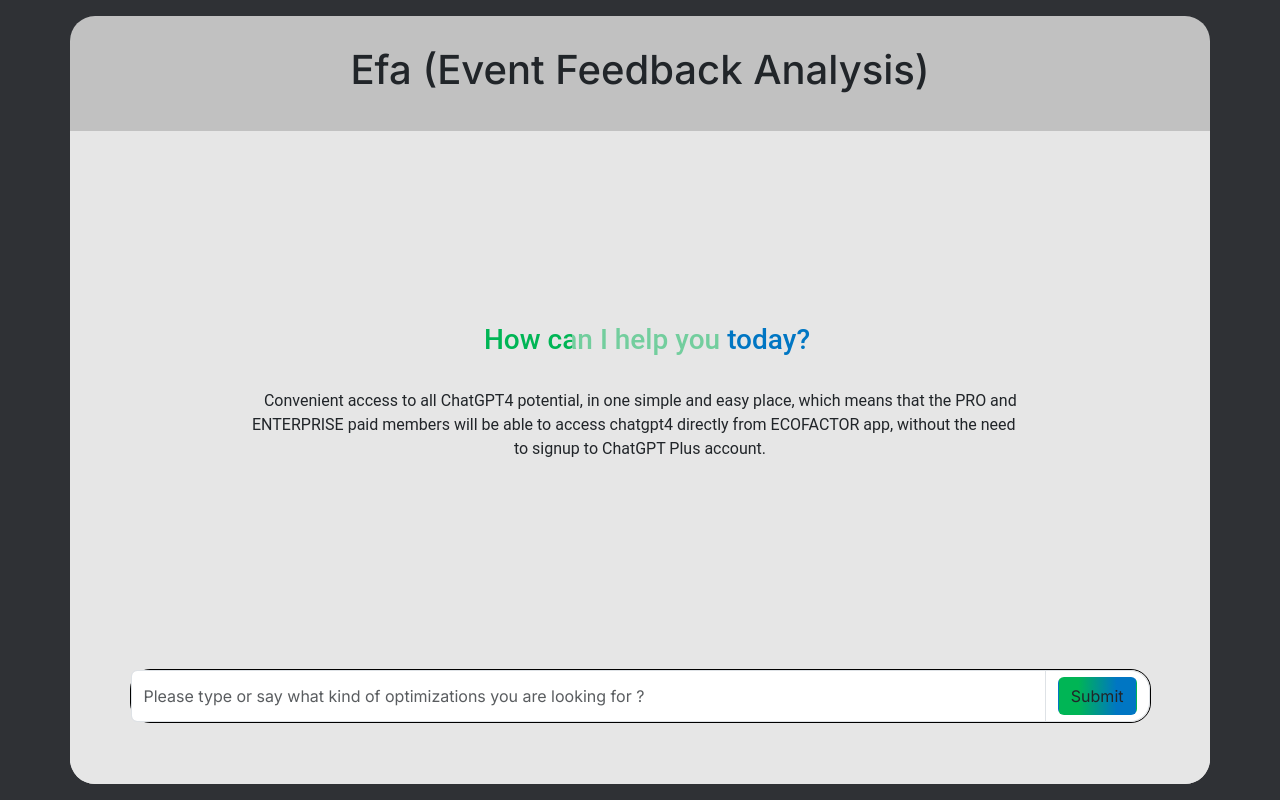
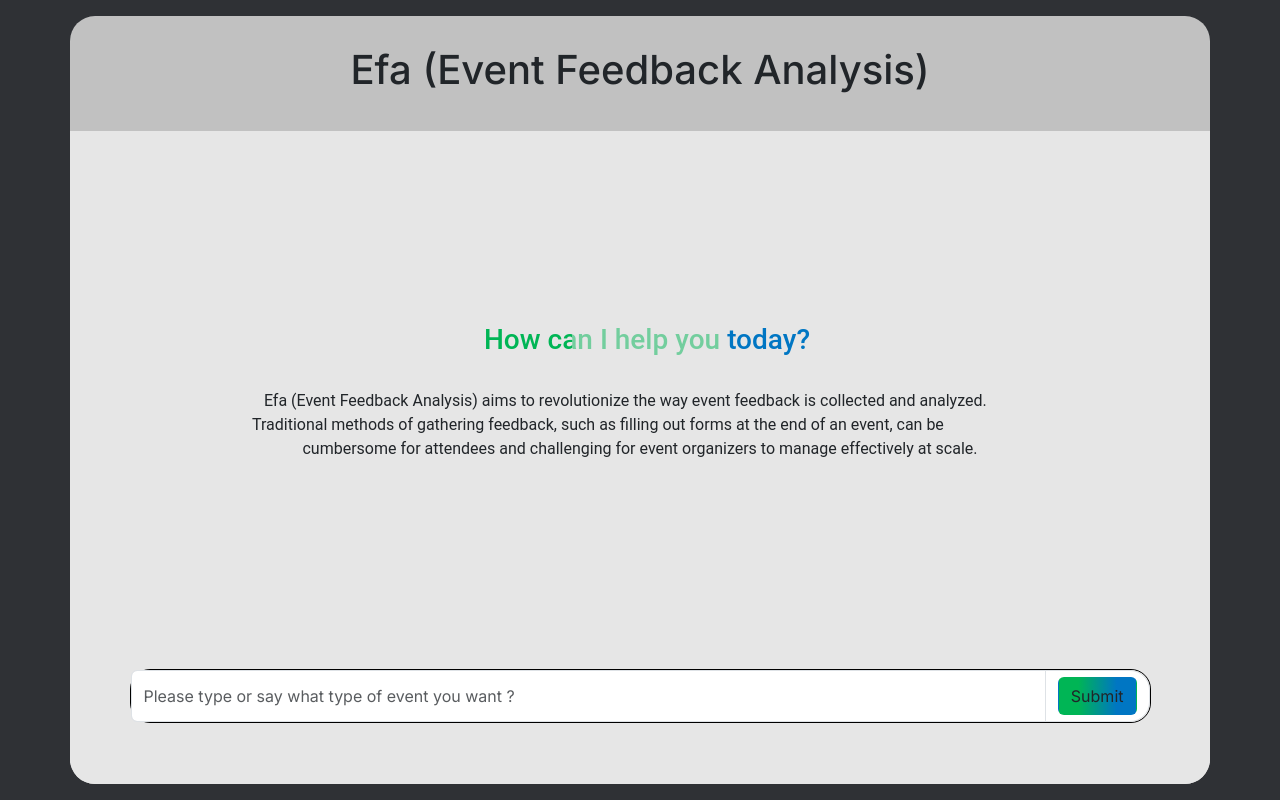
Before and after one commit to arhamansari11/Gemini-ultra-hackathon, a Next.js app: page / in a window 1280 px wide. Built offline with nearby package versions, Linux system fonts and the light colour scheme.

Commit message:
Readme File Edited and mini problems solved

```diff
--- a/app/layout.js
+++ b/app/layout.js
@@ -5,7 +5,7 @@ import "bootstrap/dist/css/bootstrap.min.css";
 const inter = Inter({ subsets: ["latin"] });
 
 export const metadata = {
-  title: "Create Next App",
+  title: "EFA(Event Feedback Analysis)",
   description: "Generated by create next app",
 };
 
--- a/app/page.js
+++ b/app/page.js
@@ -101,11 +101,7 @@ export default function Home() {
                 >
                   <h3 className="heading3">&nbsp; How can I help you today?</h3>
                   <p className="main-text " style={{ textAlignLast: "center" }}>
-                    &nbsp; &nbsp;Convenient access to all ChatGPT4 potential, in
-                    one simple and easy place, which means that the PRO and
-                    ENTERPRISE paid members will be able to access chatgpt4
-                    directly from ECOFACTOR app, without the need to signup to
-                    ChatGPT Plus account.
+                    &nbsp; &nbsp;Efa (Event Feedback Analysis) aims to revolutionize the way event feedback is collected and analyzed. Traditional methods of gathering feedback, such as filling out forms at the end of an event, can be cumbersome for attendees and challenging for event organizers to manage effectively at scale.
                   </p>
                 </div>
               </div>
@@ -239,7 +235,7 @@ export default function Home() {
                         onChange={(e) => setPrompt(e.target.value)}
                         type="text"
                         className="form-control "
-                        placeholder="Please type or say what kind of optimizations you are looking for ?"
+                        placeholder="Please type or say what type of event you want ?"
                         aria-label="Username"
                         aria-describedby="basic-addon1"
                       />
```
Also changed, not shown: 1 other file (tests, documents, lock files or other folders).
